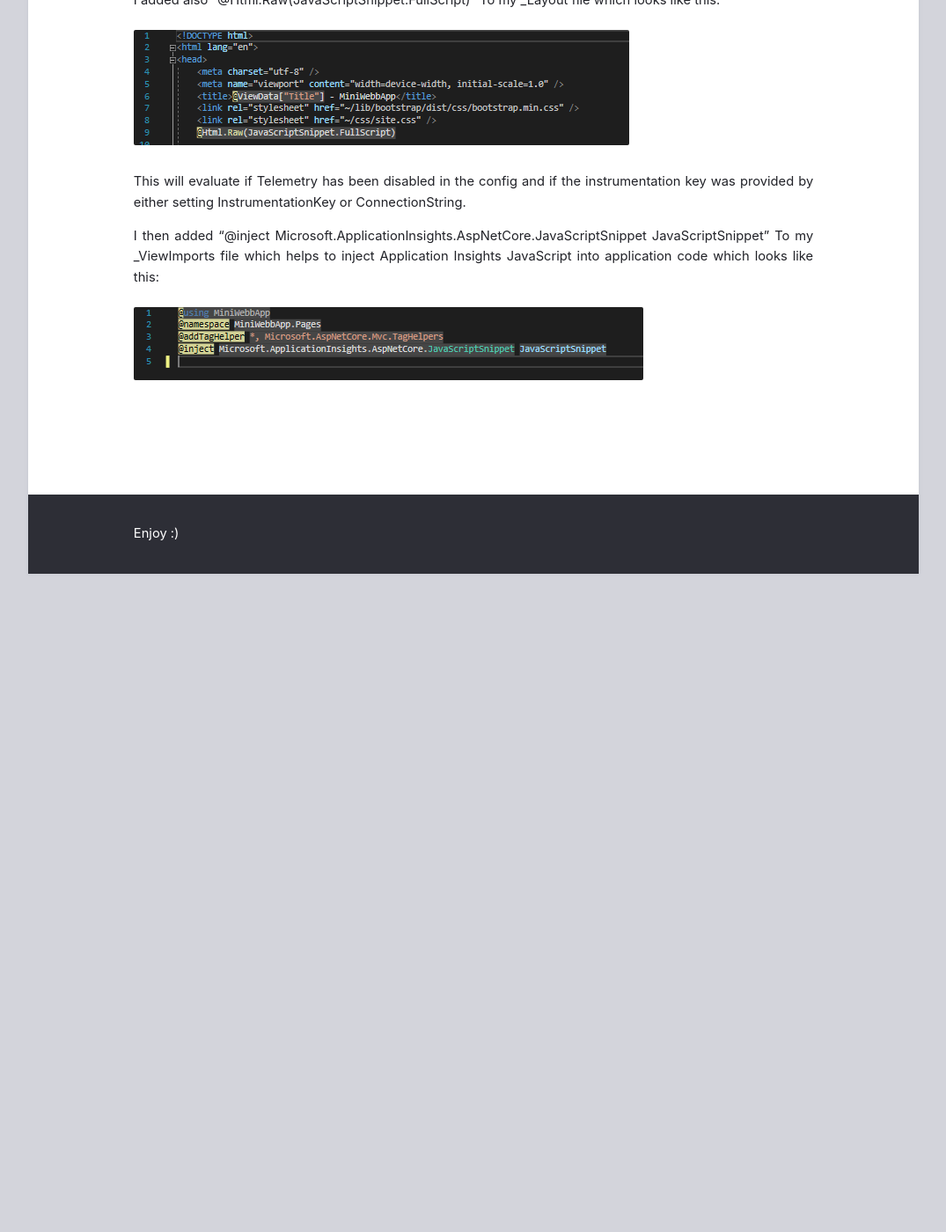
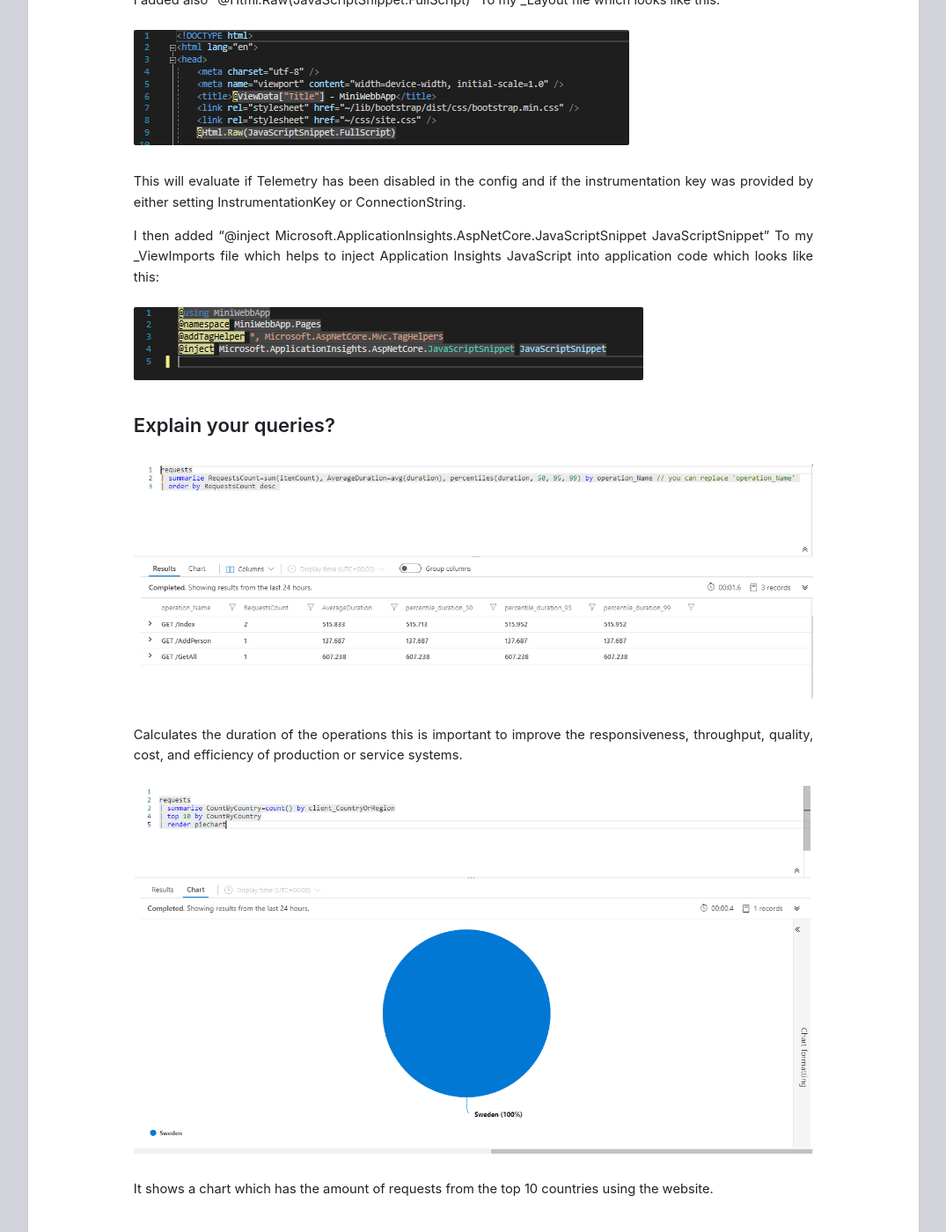
Before and after one commit to ItsAnass/ItsAnass.github.io, a Jekyll site: the page built from _posts/2021-10-05-Monitoring-of-cloud-applications.md, in a window 1280 px wide and 1400 px high, scrolled down 748 px. Shown: the whole window at 88% size, without its empty margins (102-1177 px from the left). Built offline with Jekyll 4.4.1, drawn with Linux system fonts in a browser that asks for light colours.

Commit message:
Update 2021-10-05-Monitoring-of-cloud-applications.md

```diff
--- a/_posts/2021-10-05-Monitoring-of-cloud-applications.md
+++ b/_posts/2021-10-05-Monitoring-of-cloud-applications.md
@@ -24,3 +24,14 @@ This will evaluate if Telemetry has been disabled in the config and if the instr
 I then added "@inject Microsoft.ApplicationInsights.AspNetCore.JavaScriptSnippet JavaScriptSnippet" To my _ViewImports file which helps to inject Application Insights JavaScript into application code which looks like this:
 
 ![JSFile](https://github.com/ItsAnass/ItsAnass.github.io/blob/main/assets/Images/Logging/Screenshot%202021-10-05%20183625.png?raw=true)
+
+## Explain your queries?
+
+![JSFile](https://github.com/ItsAnass/ItsAnass.github.io/blob/main/assets/Images/Logging/Screenshot%202021-10-05%20183433.png?raw=true)
+
+Calculates the duration of the operations this is important to improve the responsiveness, throughput, quality, cost, and efficiency of production or service systems.
+
+
+![JSFile](https://github.com/ItsAnass/ItsAnass.github.io/blob/main/assets/Images/Logging/Screenshot%202021-10-05%20183554.png?raw=true)
+
+It shows a chart which has the amount of requests from the top 10 countries using the website.
```
